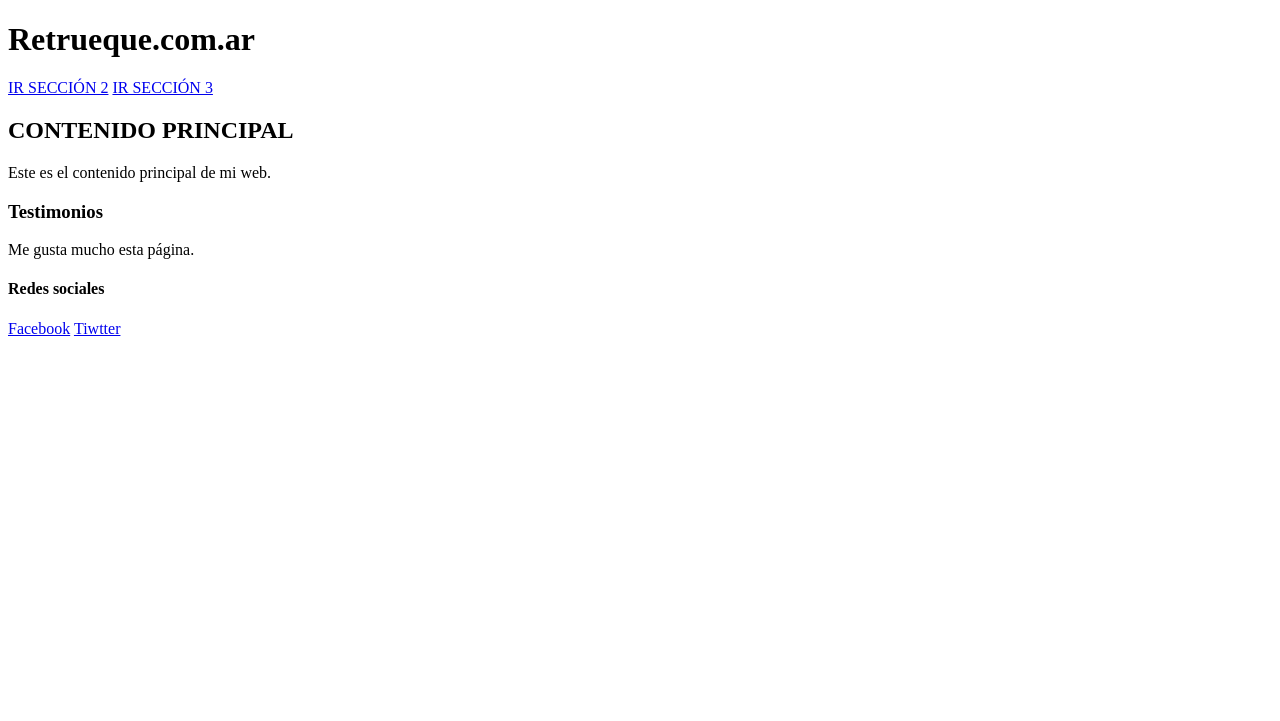
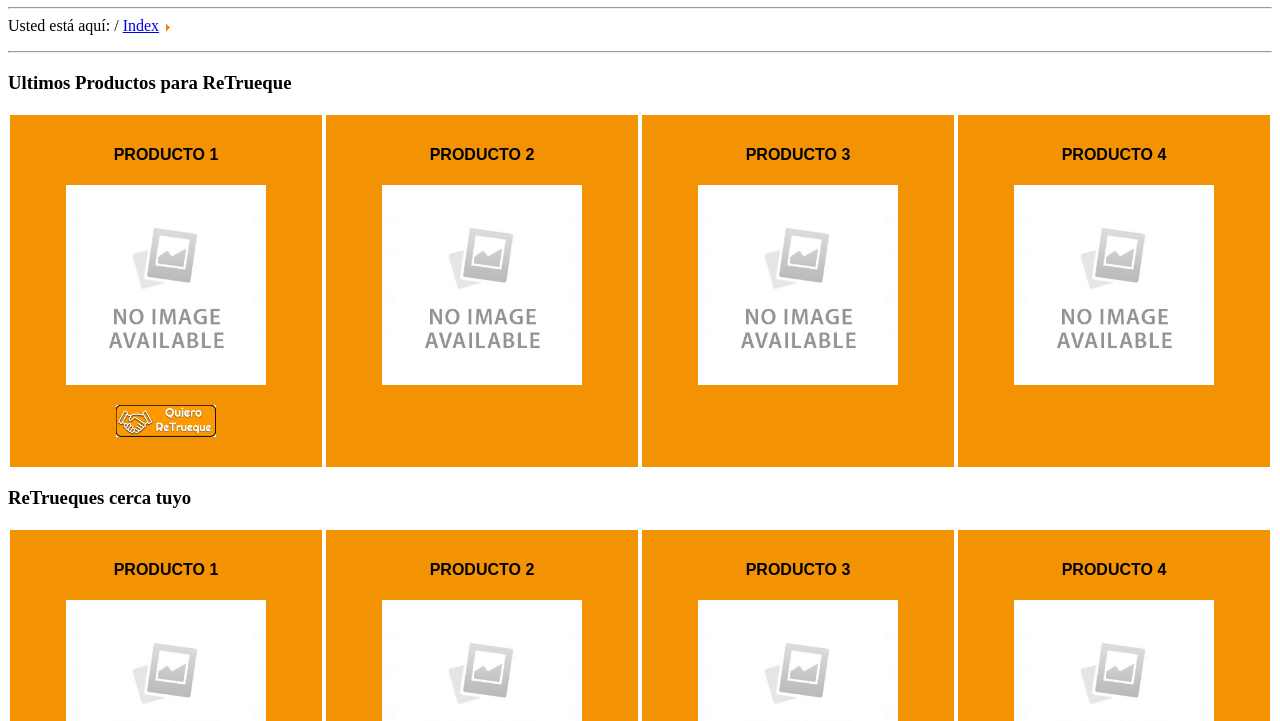
Before and after one commit to MaxiMayr/ReTrueque, a plain HTML site: page index.html in a window 1280 px wide. Shown: the part 79-800 px from the top of the page. Drawn offline with Linux system fonts and the light colour scheme.

Commit message:
segunda version index.html

```diff
--- a/index.html
+++ b/index.html
@@ -8,8 +8,39 @@
     <meta charset="UTF-8">
     <meta name="title" content="ReTrueque">
     <meta name="description" content="Pagina de Trueques y">
+
     <!--LLAMAR A LA HOJA DE ESTILOS CSS-->
-    <link href="estilos.css" rel="stylesheet">
+    <link href="" rel="stylesheet">
+
+    <!--DECLARO ESTILO PARA -->
+    <style>
+
+        .contenido{
+            width:100%;
+            display:flex;
+            flex-wrap:wrap;
+            font-style: normal;
+            font-size: medium;
+            font: bold;
+        }
+
+        .inner{
+            margin:2px;
+            flex:1;
+            min-width:200px;
+            background:rgb(243, 147, 3);
+            padding:10px;
+            align-items: center;
+            text-align: center;
+            font-family: Arial;
+        }
+
+        @media screen and (max-width: 480px) {
+          .contenido{
+            grid-template-columns: 1fr;
+            color: red;}
+        }
+      </style>
 </head>
 <!--probando cambios en github-->
 <!--probando desde github-->
@@ -32,25 +63,84 @@
                 </td>
             </tr>
         </table>
-        <h1>Retrueque.com.ar</h1>
     </header>
+
+    <!--BARRA DE NAVEGACION-->
     <nav>
-        <a href="#">IR SECCIÓN 2</a>
-        <a href="#">IR SECCIÓN 3</a>
+        <div class="col-md-12">
+            <hr>
+            Usted está aquí:   /
+            <a href="/list">Index</a>
+            <span class="divider">
+                <img alt=""src="imagenes/arrow.png">
+            </span>
+        </div>
     </nav>
-    <section>
-        <article>
-            <h2>CONTENIDO PRINCIPAL</h2>
-            <p>Este es el contenido principal de mi web.</p>
-        </article>
-    </section>
-    <aside>
-        <h3>Testimonios</h3>
-        <p>Me gusta mucho esta página.</p>
+
+    <main role="main">
+        <p></p>
+        <hr>
+        <section>
+            <div class='contenedor'>
+                <h3> Ultimos Productos para ReTrueque</h3>
+                <div class="contenido">
+                    <div class="inner">
+                        <h4>PRODUCTO 1</h4>
+                        <img src="imagenes/no_img_avaliable.jpg" alt="150" width="200">
+                        <p>
+                        <img src="imagenes/quiero retrueque.jpg" alt="75" width="100">
+                    </div>
+                    <div class="inner">
+                        <h4>PRODUCTO 2</h4>
+                        <img src="imagenes/no_img_avaliable.jpg" alt="150" width="200">
+                    </div>
+                    <div class="inner">
+                        <h4>PRODUCTO 3</h4>
+                        <img src="imagenes/no_img_avaliable.jpg" alt="150" width="200">
+                    </div>
+                    <div class="inner">
+                        <h4>PRODUCTO 4</h4>
+                        <img src="imagenes/no_img_avaliable.jpg" alt="150" width="200">
+                    </div>
+                </div>
+            </div>
+        </section>
+
+        <section>
+            <div class='contenedor'>
+                <h3> ReTrueques cerca tuyo</h3>
+                <div class="contenido">
+                    <div class="inner">
+                        <h4>PRODUCTO 1</h4>
+                        <img src="imagenes/no_img_avaliable.jpg" alt="150" width="200">
+                    </div>
+                    <div class="inner">
+                        <h4>PRODUCTO 2</h4>
+                        <img src="imagenes/no_img_avaliable.jpg" alt="150" width="200">
+                    </div>
+                    <div class="inner">
+                        <h4>PRODUCTO 3</h4>
+                        <img src="imagenes/no_img_avaliable.jpg" alt="150" width="200">
+                    </div>
+                    <div class="inner">
+                        <h4>PRODUCTO 4</h4>
+                        <img src="imagenes/no_img_avaliable.jpg" alt="150" width="200">
+                    </div>
+
+                </div>
+            </div>
+        </section>
+    </main>
+
+    <aside aria-labelledby="sidebar1">
+        <h2 id="sidebar1">Título sidebar</h2>
+        <p>Contenido sidebar</p>
     </aside>
+
 
     <!--PIE DE PAGINA-->
     <footer>
+        <hr>
         <h4>Redes sociales</h4>
         <a href="#">Facebook</a>
         <a href="#">Tiwtter</a>
```
Also changed, not shown: imagenes/arrow.png (added), imagenes/images.jpg (added), imagenes/images.png (added), imagenes/no_img_avaliable.jpg (added), imagenes/noproduto1.png (added), imagenes/quiero retrueque.jpg (added).
